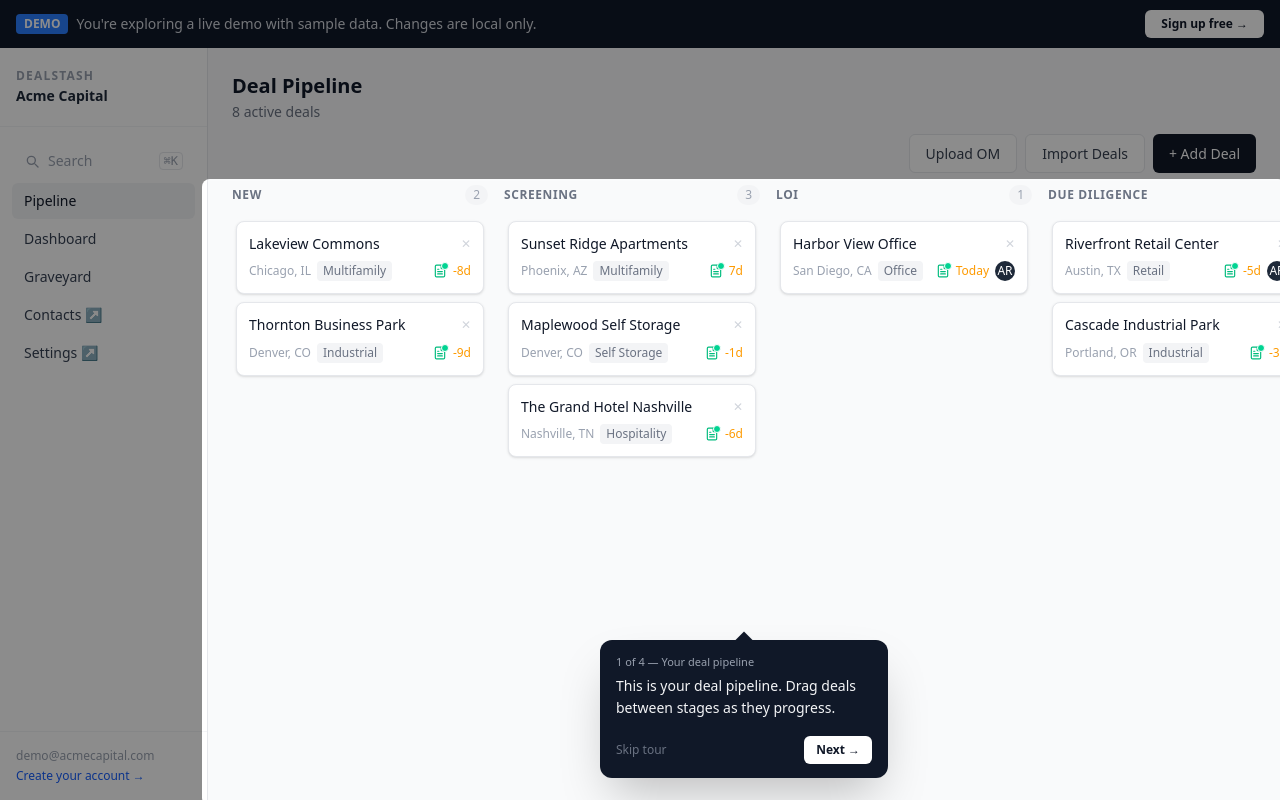
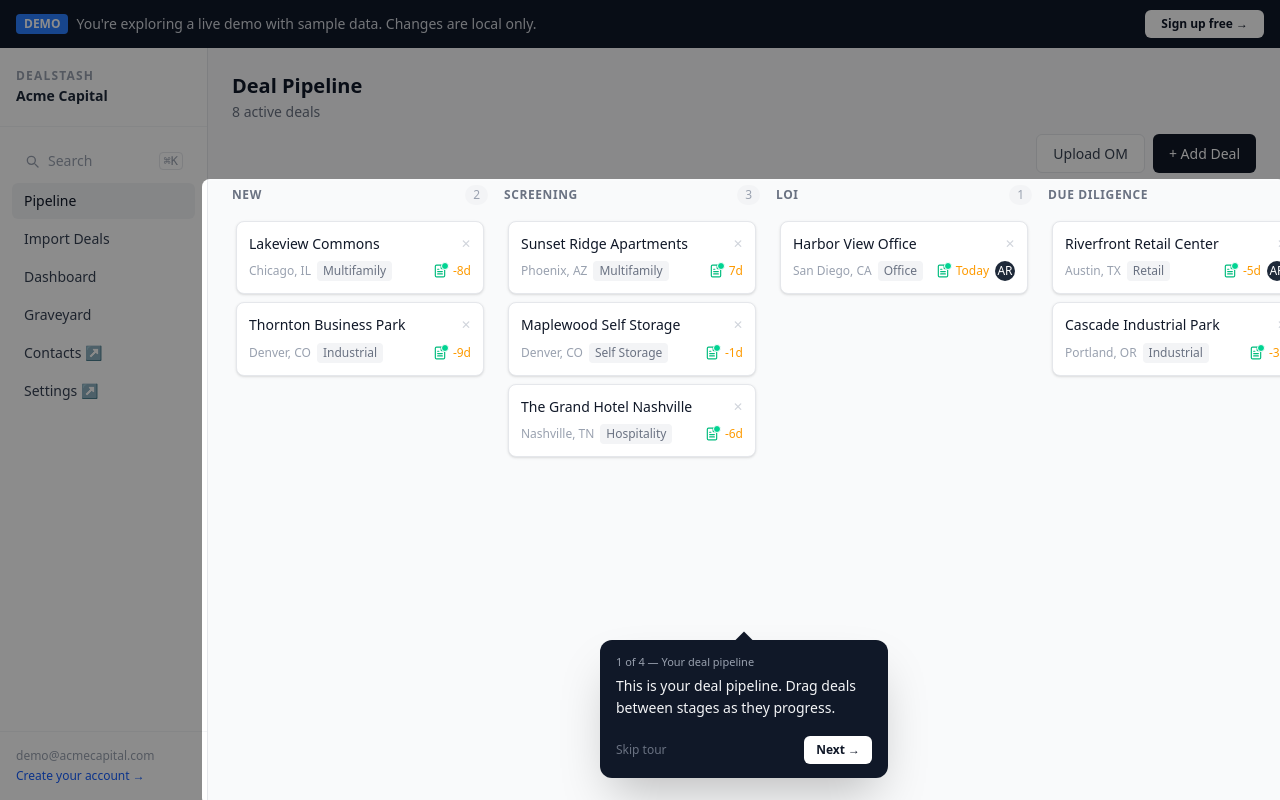
Before and after one commit to jmorganmiz/capital-allocation-os, a Next.js app: page /demo in a window 1280 px wide. Built offline with nearby package versions, Linux system fonts and the light colour scheme.

Commit message:
Move Import Deals from pipeline toolbar to demo sidebar nav
Co-Authored-By: Claude Sonnet 4.6 <noreply@anthropic.com>

```diff
--- a/components/demo/DemoKanbanBoard.tsx
+++ b/components/demo/DemoKanbanBoard.tsx
@@ -1,7 +1,7 @@
 'use client'
 
 import { useState, useMemo } from 'react'
-import DemoImportWizard from './DemoImportWizard'
+
 import {
   DndContext,
   DragEndEvent,
@@ -308,7 +308,7 @@ export default function DemoKanbanBoard({ initialDeals, searchQuery = '' }: Prop
   const [nudgeMessage, setNudgeMessage] = useState<string | null>(null)
   const [showSaveNudge, setShowSaveNudge] = useState(false)
   const [pendingMove, setPendingMove] = useState<PendingMove | null>(null)
-  const [showImportWizard, setShowImportWizard] = useState(false)
+
 
   // Build deal_id → Set<checklist_item_id> for fast incomplete lookups
   const progressMap = useMemo(() => {
@@ -377,13 +377,7 @@ export default function DemoKanbanBoard({ initialDeals, searchQuery = '' }: Prop
         >
           Upload OM
         </button>
-        <button
-          onClick={() => setShowImportWizard(true)}
-          className="btn-secondary"
-        >
-          Import Deals
-        </button>
-        <button
+<button
           onClick={() => setNudgeMessage('Create deals, assign owners, and move them through your custom pipeline stages.')}
           className="btn-primary"
         >
@@ -450,9 +444,6 @@ export default function DemoKanbanBoard({ initialDeals, searchQuery = '' }: Prop
         <SignupNudge message={nudgeMessage} onClose={() => setNudgeMessage(null)} />
       )}
 
-      {showImportWizard && (
-        <DemoImportWizard onClose={() => setShowImportWizard(false)} />
-      )}
 
       {/* Save nudge toast — shown briefly after a move */}
       {showSaveNudge && (
--- a/components/demo/DemoSidebar.tsx
+++ b/components/demo/DemoSidebar.tsx
@@ -3,13 +3,17 @@
 import { useState, useEffect, useRef } from 'react'
 import Link from 'next/link'
 import { usePathname, useRouter } from 'next/navigation'
+import DemoImportWizard from './DemoImportWizard'
 
-const navLinks = [
-  { href: '/demo',            label: 'Pipeline' },
-  { href: '/demo/dashboard',  label: 'Dashboard' },
-  { href: '/demo/graveyard',  label: 'Graveyard' },
-  { href: '/signup',          label: 'Contacts ↗' },
-  { href: '/signup',          label: 'Settings ↗' },
+const NAV_BEFORE_IMPORT = [
+  { href: '/demo', label: 'Pipeline' },
+]
+
+const NAV_AFTER_IMPORT = [
+  { href: '/demo/dashboard', label: 'Dashboard' },
+  { href: '/demo/graveyard', label: 'Graveyard' },
+  { href: '/signup',         label: 'Contacts ↗' },
+  { href: '/signup',         label: 'Settings ↗' },
 ]
 
 function SearchIcon() {
@@ -36,19 +40,39 @@ function CloseIcon() {
   )
 }
 
-function NavLinks({ pathname, onClick }: { pathname: string; onClick?: () => void }) {
+const linkClass = (active: boolean) =>
+  `block px-3 py-2 rounded-md text-sm transition-colors ${
+    active
+      ? 'bg-gray-100 text-gray-900 font-medium'
+      : 'text-gray-700 hover:bg-gray-100 hover:text-gray-900'
+  }`
+
+function NavLinks({
+  pathname,
+  onImportDeals,
+  onClick,
+}: {
+  pathname: string
+  onImportDeals: () => void
+  onClick?: () => void
+}) {
   return (
     <>
-      {navLinks.map(({ href, label }) => (
-        <Link
-          key={label}
-          href={href}
-          onClick={onClick}
-          className={`block px-3 py-2 rounded-md text-sm transition-colors
-            ${pathname === href
-              ? 'bg-gray-100 text-gray-900 font-medium'
-              : 'text-gray-700 hover:bg-gray-100 hover:text-gray-900'}`}
-        >
+      {NAV_BEFORE_IMPORT.map(({ href, label }) => (
+        <Link key={label} href={href} onClick={onClick} className={linkClass(pathname === href)}>
+          {label}
+        </Link>
+      ))}
+
+      <button
+        onClick={() => { onClick?.(); onImportDeals() }}
+        className={linkClass(false) + ' w-full text-left'}
+      >
+        Import Deals
+      </button>
+
+      {NAV_AFTER_IMPORT.map(({ href, label }) => (
+        <Link key={label} href={href} onClick={onClick} className={linkClass(pathname === href)}>
           {label}
         </Link>
       ))}
@@ -62,6 +86,7 @@ export default function DemoSidebar() {
   const [showSearch, setShowSearch] = useState(false)
   const [query, setQuery] = useState('')
   const [drawerOpen, setDrawerOpen] = useState(false)
+  const [showImportWizard, setShowImportWizard] = useState(false)
   const inputRef = useRef<HTMLInputElement>(null)
 
   useEffect(() => {
@@ -83,7 +108,6 @@ export default function DemoSidebar() {
     if (showSearch) inputRef.current?.focus()
   }, [showSearch])
 
-  // Close drawer on route change
   useEffect(() => { setDrawerOpen(false) }, [pathname])
 
   function closeSearch() {
@@ -137,7 +161,10 @@ export default function DemoSidebar() {
             </button>
           )}
 
-          <NavLinks pathname={pathname} />
+          <NavLinks
+            pathname={pathname}
+            onImportDeals={() => setShowImportWizard(true)}
+          />
         </div>
 
         <div className="px-4 py-4 border-t border-gray-100">
@@ -148,7 +175,7 @@ export default function DemoSidebar() {
         </div>
       </nav>
 
-      {/* ── Mobile top bar (fixed, below banner ~40px) ────────── */}
+      {/* ── Mobile top bar ────────────────────────────────────── */}
       <div className="md:hidden fixed top-10 left-0 right-0 z-40 bg-white border-b border-gray-200 flex items-center gap-3 px-4 h-14">
         <button
           onClick={() => setDrawerOpen(true)}
@@ -180,7 +207,11 @@ export default function DemoSidebar() {
             </div>
 
             <div className="flex-1 px-3 py-4 space-y-0.5">
-              <NavLinks pathname={pathname} onClick={() => setDrawerOpen(false)} />
+              <NavLinks
+                pathname={pathname}
+                onImportDeals={() => setShowImportWizard(true)}
+                onClick={() => setDrawerOpen(false)}
+              />
             </div>
 
             <div className="px-4 py-4 border-t border-gray-100 space-y-3">
@@ -195,6 +226,10 @@ export default function DemoSidebar() {
           </div>
         </div>
       )}
+
+      {showImportWizard && (
+        <DemoImportWizard onClose={() => setShowImportWizard(false)} />
+      )}
     </>
   )
 }
```
